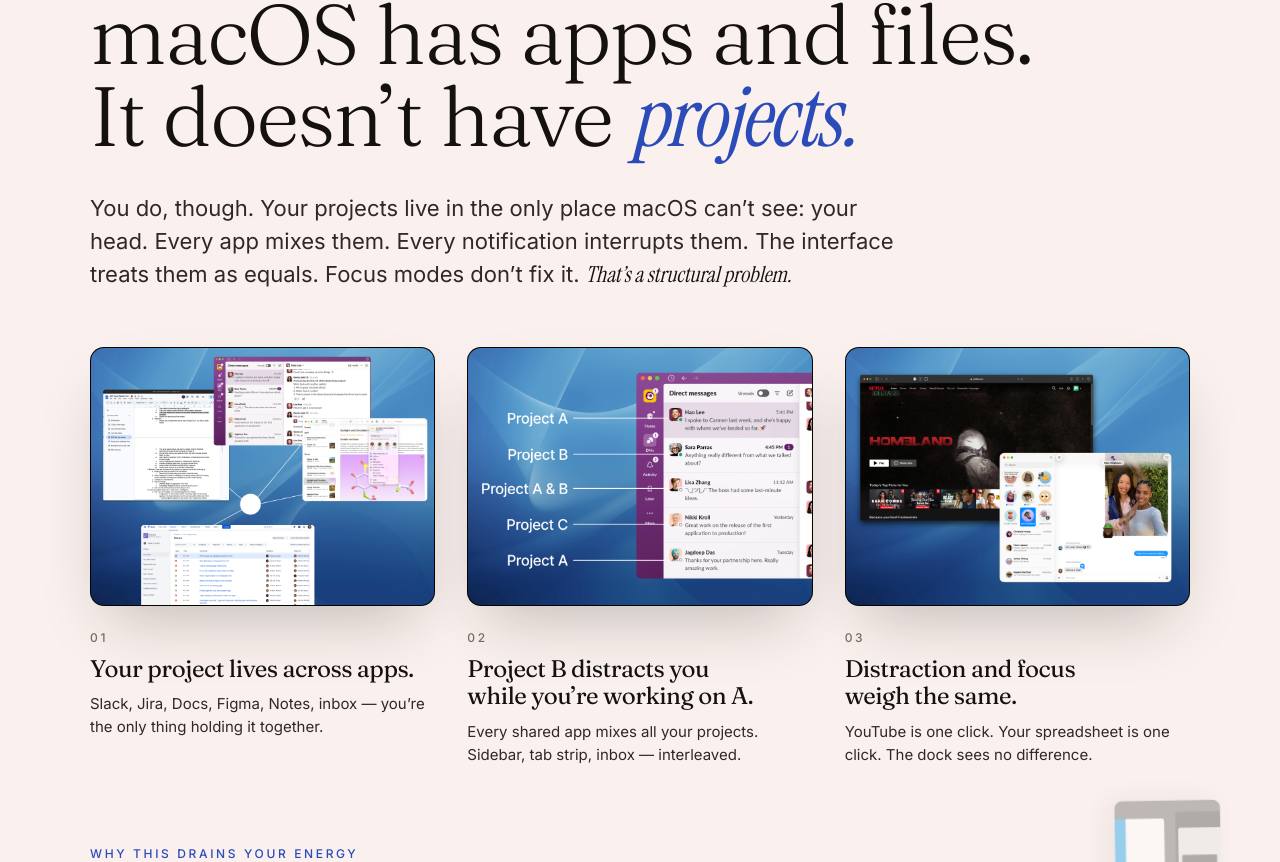
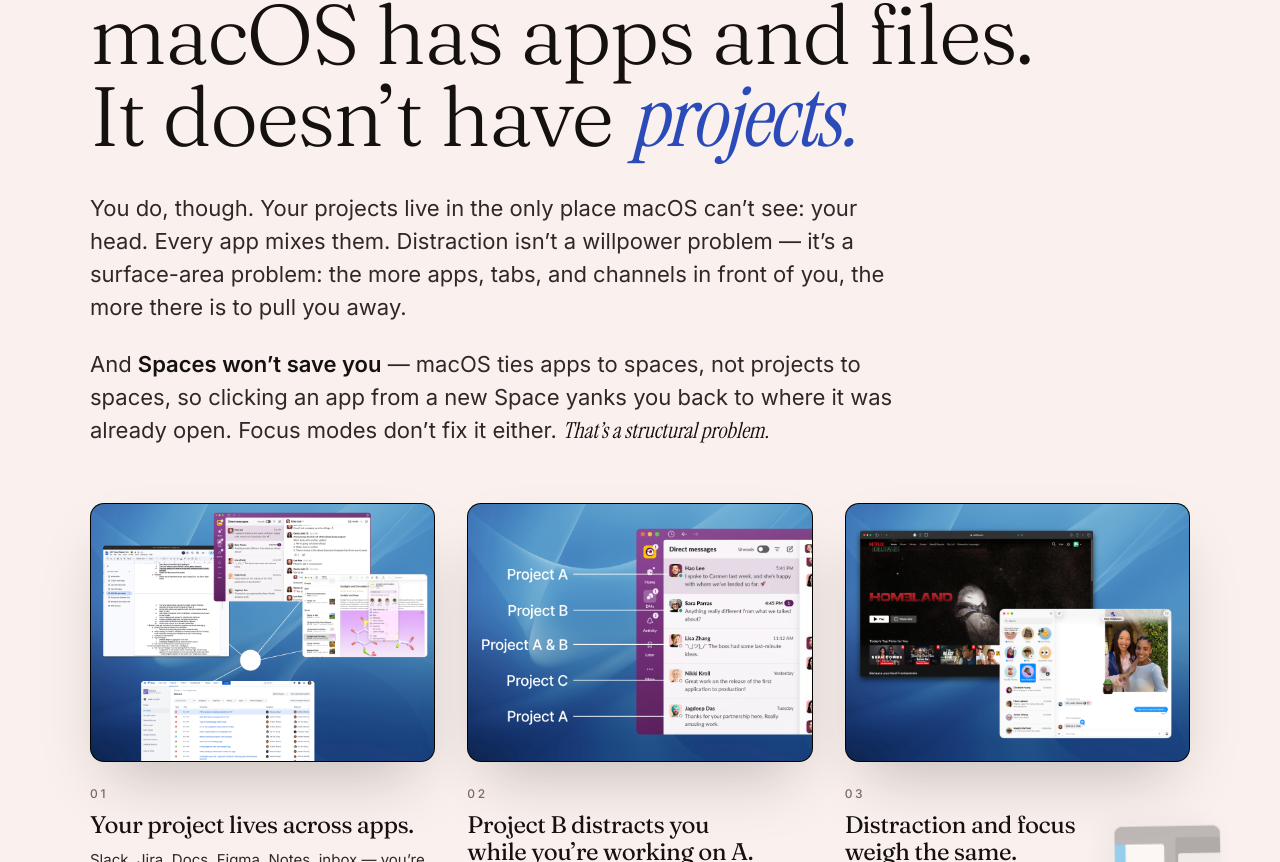
Before and after one commit to minutog/DrawersWebsite, a Next.js app: page / in a window 1280 px wide. Shown: the part 2298-3160 px from the top of the page. Built offline with nearby package versions, Linux system fonts and the light colour scheme.

Commit message:
Add spaces counterpositioning

```diff
--- a/app/page.tsx
+++ b/app/page.tsx
@@ -16,7 +16,7 @@ export default function Page() {
       <Distraction />
       <Why />
       <HowSteps />
-      <Aliveness />
+      {/*<Aliveness />*/}
       <Manifesto />
       <FAQ />
       <Download />
--- a/components/HowSteps.tsx
+++ b/components/HowSteps.tsx
@@ -11,7 +11,7 @@ const steps = [
   },
   {
     t: 'Artifacts, not apps.',
-    b: "Don't shortcut to Figma — shortcut to the one Figma file that matters. Not Slack, the #atlas-launch channel. Not Drive, the brief doc. Searching for resources invites distraction. Drawers keeps what you need right at your fingertips.",
+    b: "Don't shortcut to Figma — shortcut to the one Figma file that matters. A single channel instead of all of Slack. Three files instead of your whole Documents folder. Searching for resources invites distraction. Drawers keeps what you need right at your fingertips.",
     shotLabel: 'Screenshot · close-up',
     shotNotes:
       'CLOSE-UP on a drawer\'s dock — show NATIVE thumbnails (not app icons):\n• A real Figma file preview with a readable filename\n• A Google Doc with the title "Atlas GTM plan v3"\n• A person avatar with a presence dot\n• A Slack channel chip "#atlas-launch · 4"\n• A Loom thumbnail with duration 02:14\nCallouts: "file, not app · channel, not workspace · person, not app".',
@@ -19,7 +19,7 @@ const steps = [
   },
   {
     t: 'A new window for each drawer.',
-    b: 'Need Chrome for 3 projects? Don\'t mix up your tabs. Drawers integrates with your applications so that you get a fresh window in each drawer.',
+    b: 'Need Chrome for three projects? In normal macOS, clicking Chrome from a new Space yanks you back to where it was already open — one window, all your tabs interleaved. The same thing happens with every app: Slack, your editor, Notes. Drawers gives each drawer its own window of every app, scoped to that project.',
     shotLabel: 'Video loop · 6s',
     shotNotes:
       "VIDEO LOOP (~6s):\n1) Cursor drags a .fig file from Finder onto the drawer edge. Drawer glows softly. File appears as a live thumbnail inside the dock.\n2) Cursor drags a person's avatar from Messages onto the drawer. Same behaviour — avatar joins the dock with a presence dot.\n3) Loop back to start.",
--- a/components/Manifesto.tsx
+++ b/components/Manifesto.tsx
@@ -49,7 +49,7 @@ export default function Manifesto() {
         >
           Existing tools treat symptoms. Focus modes nag, site blockers fight, Pomodoros
           count. None of them fix the thing underneath — that your OS doesn't know your projects, and can't
-          help you get and stay in the flow.
+          help you get and stay in the flow. Distraction isn’t a willpower problem; it’s a surface-area problem. The fix is structural: shrink what’s in front of you to just this project.
         </p>
 
         <div
--- a/components/Why.tsx
+++ b/components/Why.tsx
@@ -85,8 +85,26 @@ export default function Why() {
         >
           You do, though. Your projects
           live in the only place macOS can&rsquo;t see: your head. Every app
-          mixes them. Every notification interrupts them. The interface treats
-          them as equals. Focus modes don&rsquo;t fix it.{' '}
+          mixes them. Distraction isn&rsquo;t a willpower problem — it&rsquo;s
+          a surface-area problem: the more apps, tabs, and channels in front
+          of you, the more there is to pull you away.
+        </p>
+        <p
+          style={{
+            fontSize: 22,
+            lineHeight: 1.5,
+            marginTop: 24,
+            maxWidth: 820,
+            color: 'var(--ink-soft)',
+          }}
+        >
+          And{' '}
+          <strong style={{ fontWeight: 600, color: 'var(--ink)' }}>
+            Spaces won&rsquo;t save you
+          </strong>
+          {' '}— macOS ties apps to spaces, not projects to spaces, so clicking
+          an app from a new Space yanks you back to where it was already open.
+          Focus modes don&rsquo;t fix it either.{' '}
           <span className="ital" style={{ color: 'var(--ink)' }}>
             That&rsquo;s a structural problem.
           </span>
```
